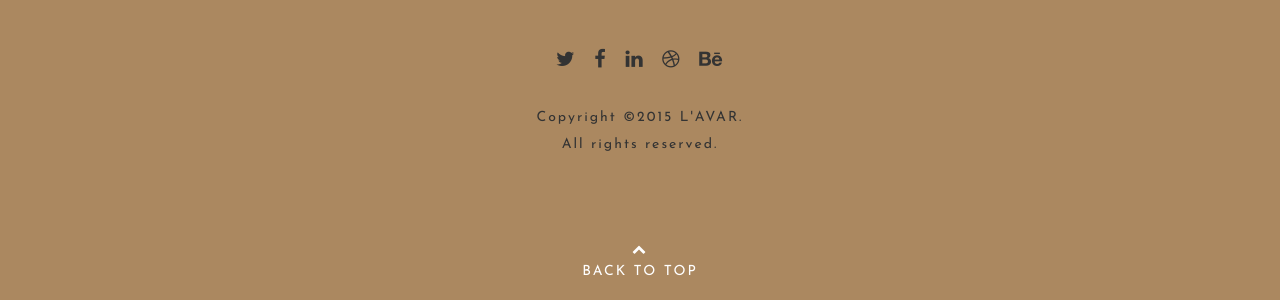
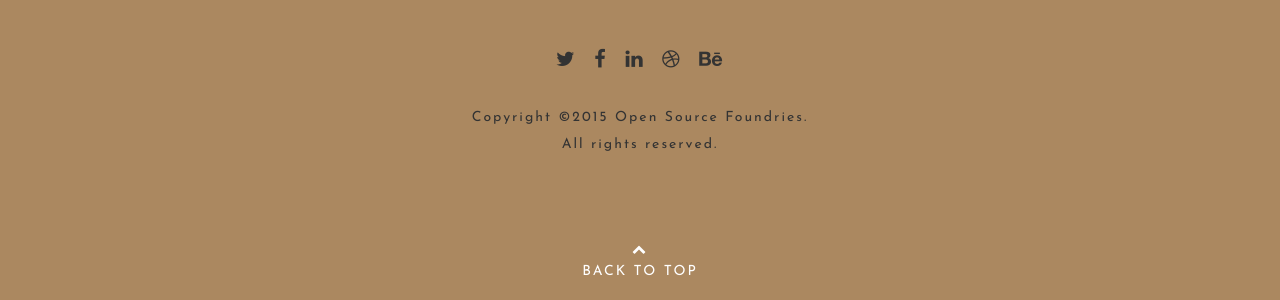
Before and after one commit to uracreative/OpenSourceFoundries, a Jekyll site: the page built from index.html, in a window 1280 px wide and 900 px high, scrolled down 6418 px. Shown: the part 592-892 px from the top of the window. Built offline with Jekyll 4.4.1, drawn with Linux system fonts in a browser that asks for light colours; some web fonts are replaced.

Commit message:
Update _config.yml

```diff
--- a/_config.yml
+++ b/_config.yml
@@ -6,7 +6,7 @@
 # 'jekyll serve'. If you change this file, please restart the server process.
 
 # Site settings
-title: L'AVAR
+title: Open Source Foundries
 email: your-email@domain.com
 description: > # this means to ignore newlines until "baseurl:"
   Write an awesome description for your new site here. You can edit this
```
